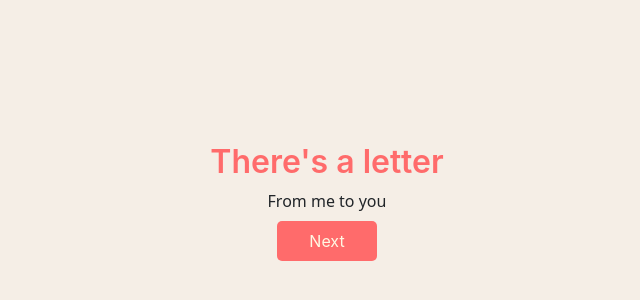
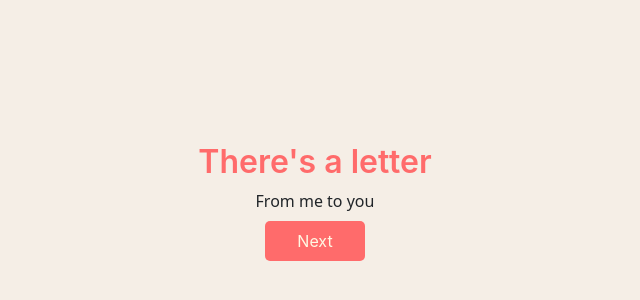
Before and after one commit to adnanfathoni88/greeting_card_html, a plain HTML site: page index.html in a window 1280 px wide. Shown: the part 202-502 px from the top of the page, without its empty margins (313-953 px from the left). Drawn offline with nearby package versions, Linux system fonts and the light colour scheme.

Commit message:
fix: fixed view

```diff
--- a/style.css
+++ b/style.css
@@ -91,6 +91,6 @@
   color: #ff6b6b;
 }
 
-.col-12 {
-  padding: 0;
+.row {
+  width: 100%;
 }
```
